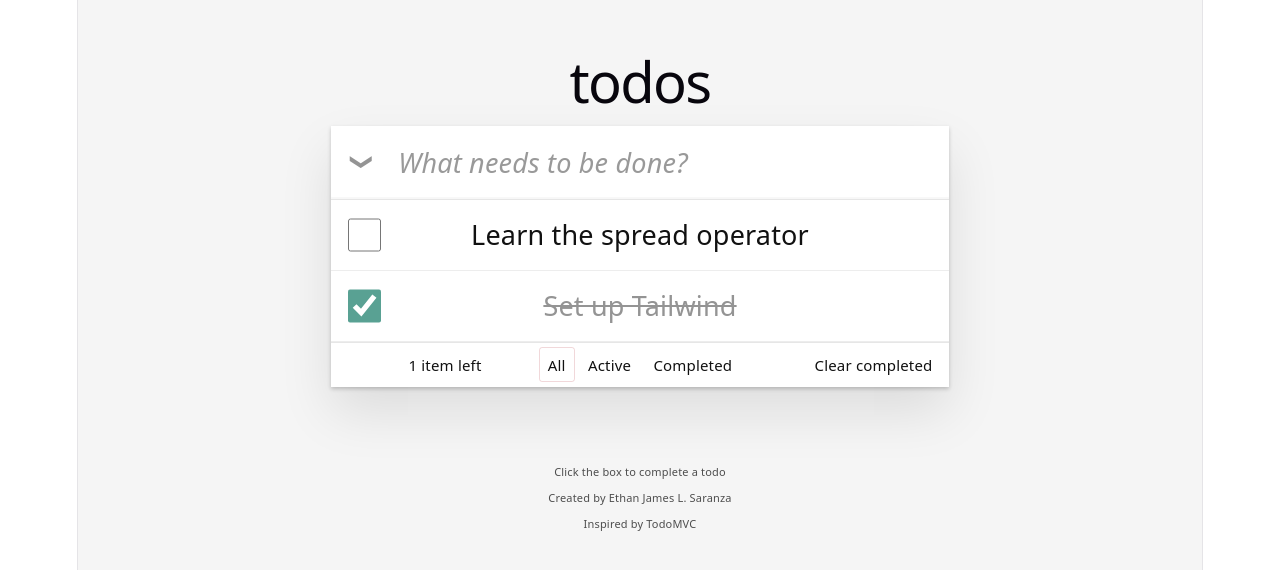
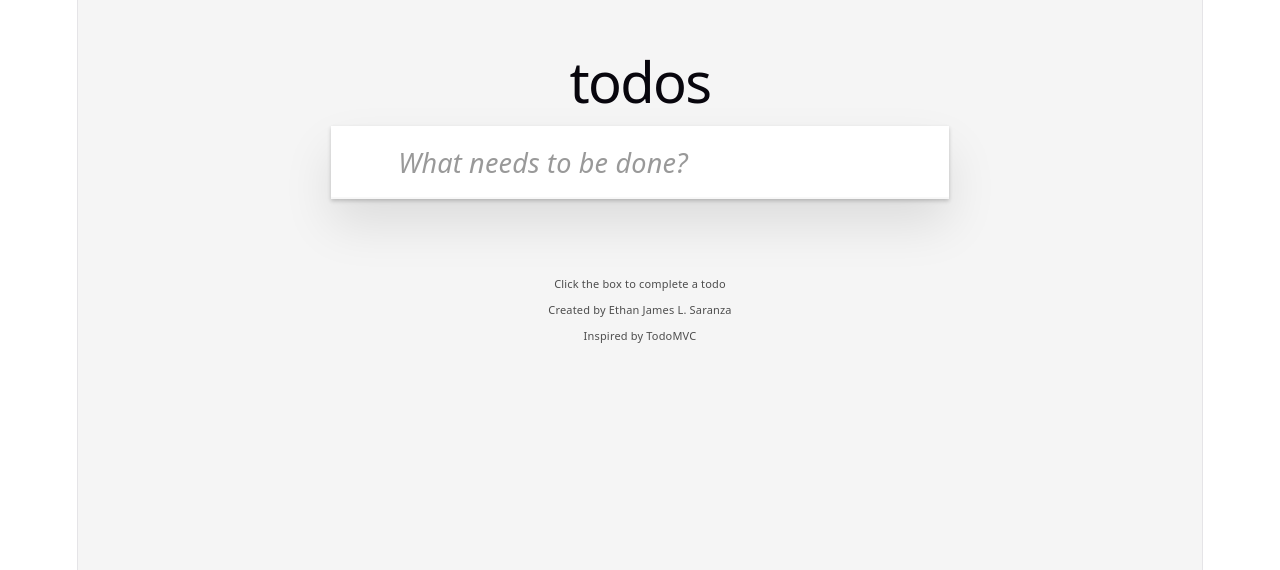
Before and after one commit to EthanJamesLSaranza/csit340-todomvc, a React (Vite) app in the folder csit340-todomvc/: page / in a window 1280 px wide. Shown: the top 570 px of the page. Built offline with nearby package versions, Linux system fonts and the light colour scheme.

Commit message:
feat: hide main and footer when there are no todos

```diff
--- a/csit340-todomvc/src/components/Todos.jsx
+++ b/csit340-todomvc/src/components/Todos.jsx
@@ -2,10 +2,8 @@
 
 function Todos() {
   const [text, setText] = useState('')
-  const [todos, setTodos] = useState([
-    { id: 1, text: 'Learn the spread operator', completed: false },
-    { id: 2, text: 'Set up Tailwind', completed: true },
-  ])
+  const [todos, setTodos] = useState([])
+
   function handleSubmit(e) {
     e.preventDefault()
     const trimmed = text.trim()
@@ -43,7 +41,8 @@
               placeholder="What needs to be done?"
             />
           </form>
-
+          {todos.length > 0 && (
+            <>
               <main className="relative border-t border-[#e6e6e6]">
                 <input id="toggle-all" type="checkbox" className="peer sr-only" />
                   <label
@@ -119,6 +118,8 @@
                     Clear completed
                     </button>
               </footer>
+            </>
+          )}
         </div>
     </section>
   )
```
Lines whose indentation alone changed are shown as unchanged.
